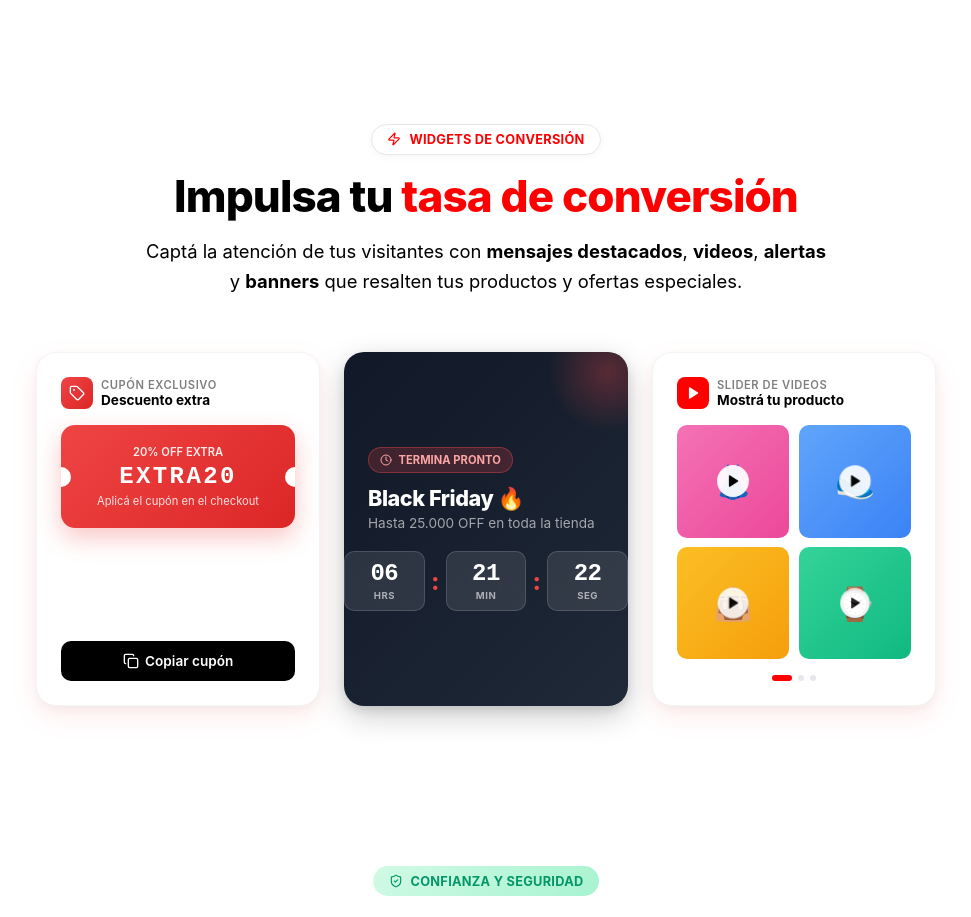
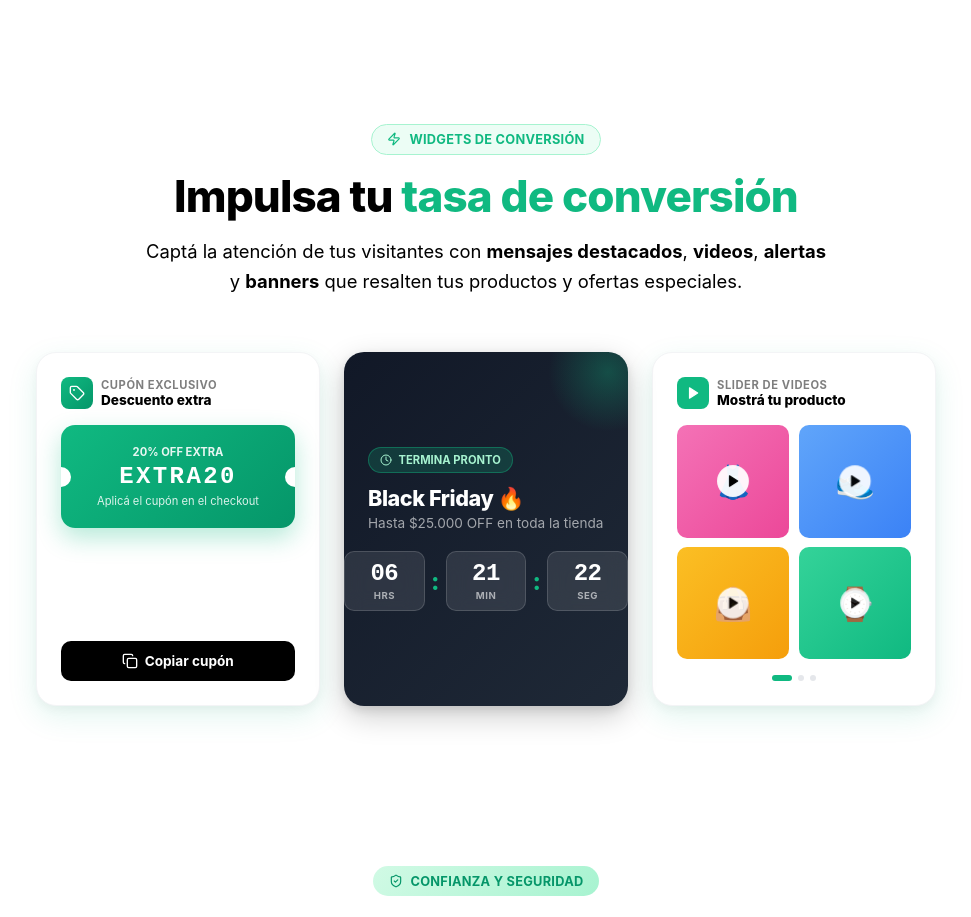
Before and after one commit to rodri-nexus/Nexus2026, a Next.js app: page / in a window 1280 px wide. Shown: the part 2540-3457 px from the top of the page, without its empty margins (154-1125 px from the left). Built offline with nearby package versions, Linux system fonts and the light colour scheme.

Commit message:
style: unificar FeatureWidgets a verde esmeralda #10B981

```diff
--- a/app/components/landing/FeatureWidgets.tsx
+++ b/app/components/landing/FeatureWidgets.tsx
@@ -37,7 +37,9 @@ export default function FeatureWidgets() {
   }, []);
 
   const handleCopyCoupon = () => {
-    navigator.clipboard.writeText("EXTRA20");
+    if (typeof navigator !== "undefined" && navigator.clipboard) {
+      navigator.clipboard.writeText("EXTRA20");
+    }
     setCopied(true);
     setTimeout(() => setCopied(false), 2000);
   };
@@ -68,14 +70,13 @@ export default function FeatureWidgets() {
               alignItems: "center",
               gap: "0.5rem",
               padding: "0.45rem 0.95rem",
-              background: "white",
+              background: "#ecfdf5",
               borderRadius: "999px",
               fontSize: "0.8rem",
-              color: "#FF0000",
+              color: "#10B981",
               fontWeight: 700,
               letterSpacing: "0.02em",
-              border: "1px solid #e5e7eb",
-              boxShadow: "0 2px 8px rgba(0, 0, 0, 0.04)",
+              border: "1px solid #a7f3d0",
             }}
           >
             <Zap size={14} />
@@ -102,7 +103,7 @@ export default function FeatureWidgets() {
           Impulsa tu{" "}
           <span
             style={{
-              color: "#FF0000",
+              color: "#10B981",
             }}
           >
             tasa de conversión
@@ -150,16 +151,17 @@ export default function FeatureWidgets() {
             viewport={{ once: true }}
             transition={{ duration: 0.5, delay: 0.3 }}
             style={{
-              background: "white",
+              background: "#ffffff",
               borderRadius: "20px",
               padding: "1.5rem",
               boxShadow:
-                "0 10px 30px rgba(255, 0, 0, 0.08), 0 4px 10px rgba(0, 0, 0, 0.04)",
+                "0 10px 30px rgba(16, 185, 129, 0.12), 0 4px 10px rgba(0, 0, 0, 0.04)",
               border: "1px solid #f3f4f6",
               display: "flex",
               flexDirection: "column",
               justifyContent: "space-between",
               minHeight: "280px",
+              boxSizing: "border-box",
             }}
           >
             <div>
@@ -176,13 +178,13 @@ export default function FeatureWidgets() {
                     width: "32px",
                     height: "32px",
                     borderRadius: "8px",
-                    background: "linear-gradient(135deg, #ef4444, #dc2626)",
+                    background: "linear-gradient(135deg, #10b981, #059669)",
                     display: "flex",
                     alignItems: "center",
                     justifyContent: "center",
                   }}
                 >
-                  <Tag size={16} color="white" />
+                  <Tag size={16} color="#ffffff" />
                 </div>
                 <div>
                   <div
@@ -190,7 +192,7 @@ export default function FeatureWidgets() {
                       fontSize: "0.7rem",
                       color: "#000000",
                       opacity: 0.5,
-                      fontWeight: 600,
+                      fontWeight: 700,
                       letterSpacing: "0.05em",
                     }}
                   >
@@ -199,7 +201,7 @@ export default function FeatureWidgets() {
                   <div
                     style={{
                       fontSize: "0.85rem",
-                      fontWeight: 700,
+                      fontWeight: 800,
                       color: "#000000",
                     }}
                   >
@@ -208,16 +210,16 @@ export default function FeatureWidgets() {
                 </div>
               </div>
 
-              {/* Cupón visual — rojo semántico de descuento, se mantiene */}
+              {/* Cupón visual */}
               <div
                 style={{
-                  background: "linear-gradient(135deg, #ef4444, #dc2626)",
+                  background: "linear-gradient(135deg, #10b981, #059669)",
                   borderRadius: "14px",
                   padding: "1.25rem 1rem",
                   position: "relative",
-                  color: "white",
+                  color: "#ffffff",
                   marginBottom: "1rem",
-                  boxShadow: "0 10px 25px rgba(239, 68, 68, 0.3)",
+                  boxShadow: "0 10px 25px rgba(16, 185, 129, 0.3)",
                   overflow: "hidden",
                 }}
               >
@@ -231,7 +233,7 @@ export default function FeatureWidgets() {
                     width: "20px",
                     height: "20px",
                     borderRadius: "50%",
-                    background: "white",
+                    background: "#ffffff",
                   }}
                 />
                 <div
@@ -243,7 +245,7 @@ export default function FeatureWidgets() {
                     width: "20px",
                     height: "20px",
                     borderRadius: "50%",
-                    background: "white",
+                    background: "#ffffff",
                   }}
                 />
 
@@ -253,7 +255,7 @@ export default function FeatureWidgets() {
                       fontSize: "0.7rem",
                       opacity: 0.9,
                       marginBottom: "0.25rem",
-                      fontWeight: 600,
+                      fontWeight: 700,
                     }}
                   >
                     20% OFF EXTRA
@@ -288,13 +290,13 @@ export default function FeatureWidgets() {
                 width: "100%",
                 padding: "0.75rem",
                 background: copied
-                  ? "linear-gradient(135deg, #10b981, #059669)"
+                  ? "#059669"
                   : "#000000",
-                color: "white",
+                color: "#ffffff",
                 border: "none",
                 borderRadius: "10px",
                 fontSize: "0.85rem",
-                fontWeight: 600,
+                fontWeight: 700,
                 cursor: "pointer",
                 fontFamily: "inherit",
                 display: "flex",
@@ -332,7 +334,7 @@ export default function FeatureWidgets() {
             </button>
           </motion.div>
 
-          {/* MOCKUP 2: Contador regresivo Black Friday — fondo oscuro, se mantiene */}
+          {/* MOCKUP 2: Contador regresivo Black Friday */}
           <motion.div
             initial={{ opacity: 0, y: 40 }}
             whileInView={{ opacity: 1, y: 0 }}
@@ -348,9 +350,10 @@ export default function FeatureWidgets() {
               flexDirection: "column",
               justifyContent: "center",
               minHeight: "280px",
-              color: "white",
+              color: "#ffffff",
               position: "relative",
               overflow: "hidden",
+              boxSizing: "border-box",
             }}
           >
             {/* Círculos decorativos de fondo */}
@@ -363,7 +366,7 @@ export default function FeatureWidgets() {
                 height: "120px",
                 borderRadius: "50%",
                 background:
-                  "radial-gradient(circle, rgba(239, 68, 68, 0.3) 0%, transparent 70%)",
+                  "radial-gradient(circle, rgba(16, 185, 129, 0.3) 0%, transparent 70%)",
               }}
             />
 
@@ -374,12 +377,12 @@ export default function FeatureWidgets() {
                   alignItems: "center",
                   gap: "0.4rem",
                   padding: "0.3rem 0.7rem",
-                  background: "rgba(239, 68, 68, 0.2)",
-                  border: "1px solid rgba(239, 68, 68, 0.4)",
+                  background: "rgba(16, 185, 129, 0.2)",
+                  border: "1px solid rgba(16, 185, 129, 0.4)",
                   borderRadius: "999px",
                   fontSize: "0.7rem",
                   fontWeight: 700,
-                  color: "#fca5a5",
+                  color: "#a7f3d0",
                   marginBottom: "0.75rem",
                 }}
               >
@@ -404,7 +407,7 @@ export default function FeatureWidgets() {
                   margin: "0 0 1.25rem 0",
                 }}
               >
-                Hasta 25.000 OFF en toda la tienda
+                Hasta $25.000 OFF en toda la tienda
               </p>
 
               {/* Contador */}
@@ -420,7 +423,7 @@ export default function FeatureWidgets() {
                   style={{
                     fontSize: "1.5rem",
                     fontWeight: 800,
-                    color: "#ef4444",
+                    color: "#10B981",
                     display: "flex",
                     alignItems: "center",
                   }}
@@ -432,7 +435,7 @@ export default function FeatureWidgets() {
                   style={{
                     fontSize: "1.5rem",
                     fontWeight: 800,
-                    color: "#ef4444",
+                    color: "#10B981",
                     display: "flex",
                     alignItems: "center",
                   }}
@@ -451,15 +454,16 @@ export default function FeatureWidgets() {
             viewport={{ once: true }}
             transition={{ duration: 0.5, delay: 0.5 }}
             style={{
-              background: "white",
+              background: "#ffffff",
               borderRadius: "20px",
               padding: "1.5rem",
               boxShadow:
-                "0 10px 30px rgba(255, 0, 0, 0.08), 0 4px 10px rgba(0, 0, 0, 0.04)",
+                "0 10px 30px rgba(16, 185, 129, 0.12), 0 4px 10px rgba(0, 0, 0, 0.04)",
               border: "1px solid #f3f4f6",
               minHeight: "280px",
               display: "flex",
               flexDirection: "column",
+              boxSizing: "border-box",
             }}
           >
             <div
@@ -475,13 +479,13 @@ export default function FeatureWidgets() {
                   width: "32px",
                   height: "32px",
                   borderRadius: "8px",
-                  background: "#FF0000",
+                  background: "#10B981",
                   display: "flex",
                   alignItems: "center",
                   justifyContent: "center",
                 }}
               >
-                <Play size={14} color="white" fill="white" />
+                <Play size={14} color="#ffffff" fill="#ffffff" />
               </div>
               <div>
                 <div
@@ -489,7 +493,7 @@ export default function FeatureWidgets() {
                     fontSize: "0.7rem",
                     color: "#000000",
                     opacity: 0.5,
-                    fontWeight: 600,
+                    fontWeight: 700,
                     letterSpacing: "0.05em",
                   }}
                 >
@@ -498,7 +502,7 @@ export default function FeatureWidgets() {
                 <div
                   style={{
                     fontSize: "0.85rem",
-                    fontWeight: 700,
+                    fontWeight: 800,
                     color: "#000000",
                   }}
                 >
@@ -552,7 +556,7 @@ export default function FeatureWidgets() {
                   width: "20px",
                   height: "6px",
                   borderRadius: "3px",
-                  background: "#FF0000",
+                  background: "#10B981",
                 }}
               />
               <div
@@ -669,4 +673,4 @@ function VideoThumbnail({
       </motion.div>
     </motion.div>
   );
-      }
+    }
```
